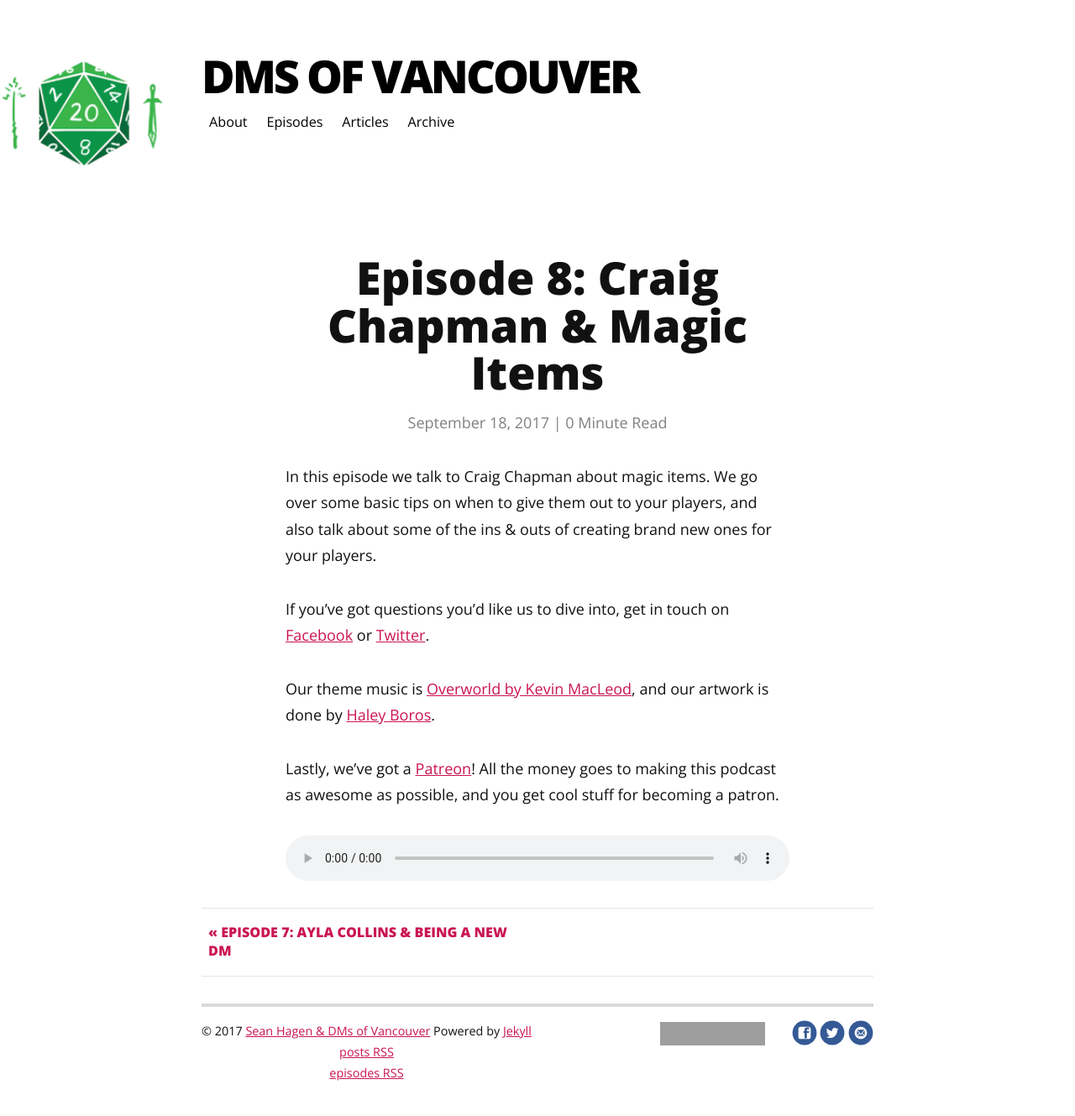
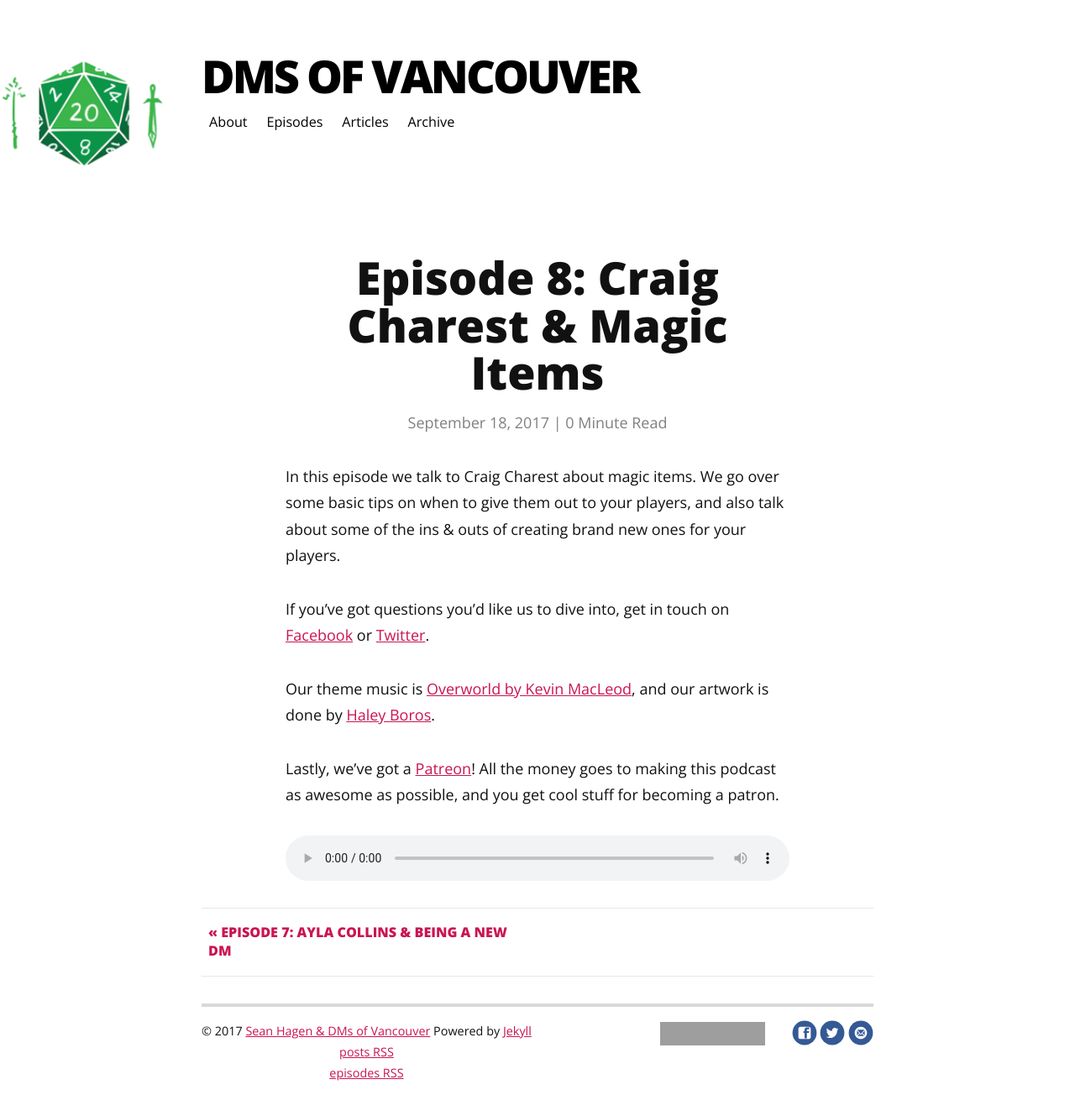
Before and after one commit to seanhagen/dms-of-vancouver, a Jekyll site: the page built from _episodes/2017-09-18-episode-8-magic-items.markdown, in a window 1280 px wide. Shown: the whole page at 84% size. Built offline with Jekyll 4.4.1, drawn with Linux system fonts in a browser that asks for light colours; nearby versions of some CDN libraries; grey boxes are pictures that could not be loaded.

Commit message:
Fix name

```diff
--- a/_episodes/2017-09-18-episode-8-magic-items.markdown
+++ b/_episodes/2017-09-18-episode-8-magic-items.markdown
@@ -1,12 +1,12 @@
 ---
 layout: episodes
-title: "Episode 8: Craig Chapman & Magic Items"
+title: "Episode 8: Craig Charest & Magic Items"
 date: 2017-09-18 12:34:30 -0700
 categories: episodes
 audio_url: "https://tracking.feedpress.it/link/17010/6830942/podcast-8-magic-items-v2.mp3"
 ---
 
-In this episode we talk to Craig Chapman about magic items. We go over some basic tips on when to give them out to your players, and also talk about some of the ins & outs of creating brand new ones for your players.
+In this episode we talk to Craig Charest about magic items. We go over some basic tips on when to give them out to your players, and also talk about some of the ins & outs of creating brand new ones for your players.
 
 If you've got questions you'd like us to dive into, get in touch on [Facebook](https://www.facebook.com/dmsofvancouver) or [Twitter](https://www.twitter.com/dmsofvancouver).
 
```
